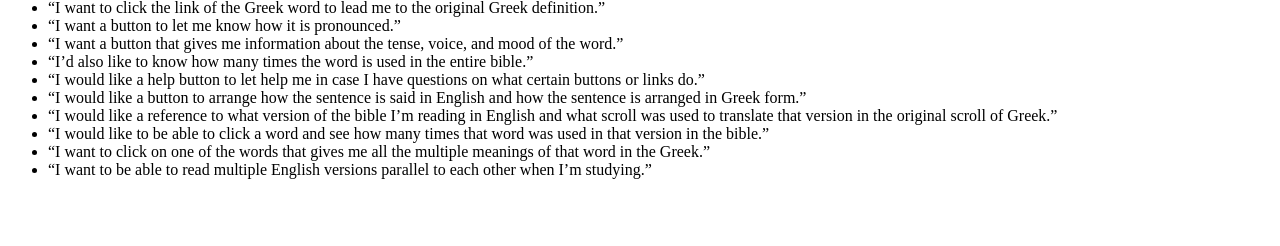
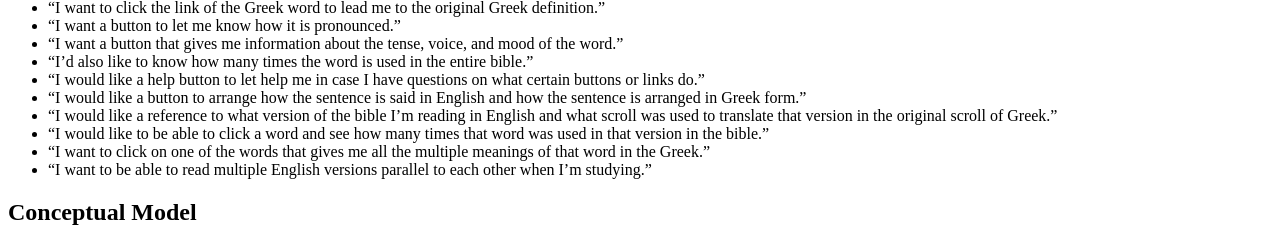
Before and after one commit to gsandoval49/data-design, a PHP site: page / in a window 1280 px wide. Shown: the part 873-1119 px from the top of the page. Before the commit the page ends 1052 px from the top, so only its background shows below. Run offline with PHP 8.4, Linux system fonts and the light colour scheme.

```diff
--- a/index.php
+++ b/index.php
@@ -38,6 +38,8 @@
 						<li>“I want to click on one of the words that gives me all the multiple meanings of that word in the Greek.” </li>
 						<li>“I want to be able to read multiple English versions parallel to each other when I’m studying.”</li>
 					</ul>
+				<h2>Conceptual Model</h2>
+
 
 			</main>
 		</body>
```
